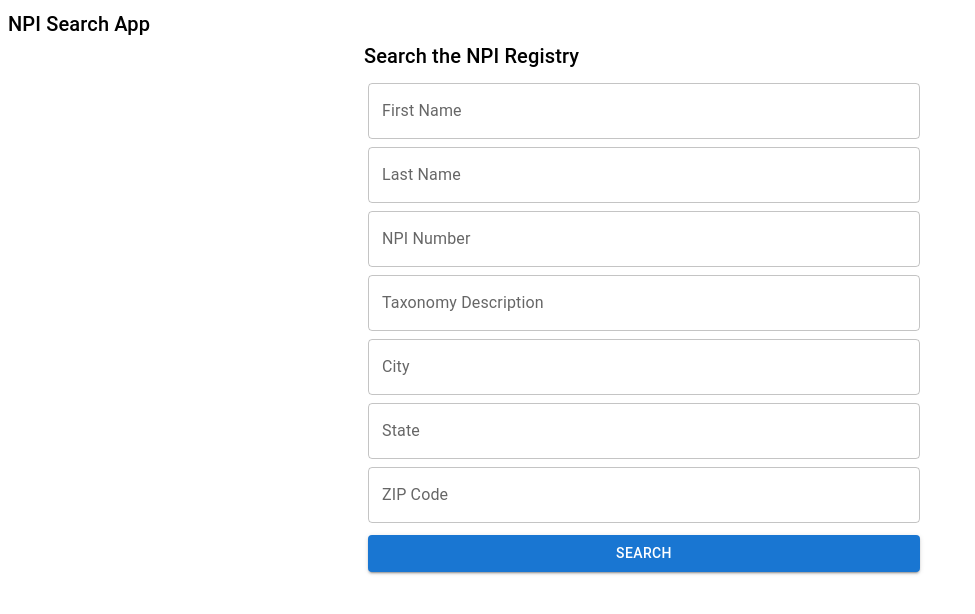
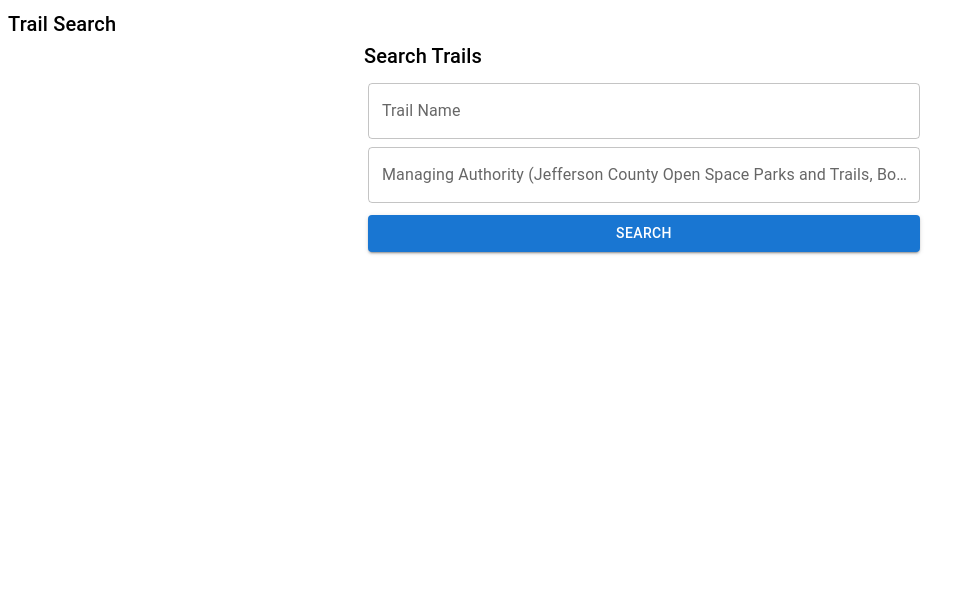
Before and after one commit to brooksmarka/trail-creator, a React (Vite) app in the folder frontend/: page / in a window 1280 px wide. Shown: the top 614 px of the page, without its empty margins (0-975 px from the left). Built offline with nearby package versions, Linux system fonts and the light colour scheme; the HTML template or start-up script is replaced by a standard one.

Commit message:
search works if trail and manager match exactly

```diff
--- a/frontend/index.html
+++ b/frontend/index.html
@@ -4,7 +4,7 @@
     <meta charset="UTF-8" />
     <link rel="icon" type="image" href="/npisearch.webp" />
     <meta name="viewport" content="width=device-width, initial-scale=1.0" />
-    <title>NPI Search</title>
+    <title>Trail Search</title>
   </head>
   <body>
     <div id="root"></div>
--- a/frontend/src/App.tsx
+++ b/frontend/src/App.tsx
@@ -2,17 +2,14 @@ import { useEffect, useState } from 'react'
 import { SearchParams, ResponseData } from '../types.ts';
 import SearchForm from './components/SearchForm.tsx';
 import ProviderList from './components/ProviderList.tsx'
-import PaginationControls from './components/PaginationControls.tsx'
 import { Typography } from '@mui/material';
 
 function App() {
     const [data, setData] = useState<ResponseData | null>(null);
-	const [page, setPage] = useState(0);
 	const [searchParams, setSearchParams] = useState<SearchParams | null>(null);
 
     const handleSearch = async (searchParams: SearchParams) => {
 		setSearchParams(searchParams);
-		setPage(0);
 	}
 
 	useEffect(() => {
@@ -21,14 +18,12 @@ function App() {
 				const filteredParams = Object.fromEntries(
 					Object.entries(searchParams).filter(([_, value]) => value !== undefined)
 				);
-
-				const limit = 50;
-				const skip = page * limit;
-				const queryParams = new URLSearchParams({...filteredParams, limit: limit.toString(), skip: skip.toString()}).toString();
+				const queryParams = new URLSearchParams({...filteredParams});
 
 				try {
 					const response = await fetch(`http://localhost:3001/search?${queryParams}`);
 					const jsonData = await response.json();
+					console.log("jsonData!!!", jsonData)
 					setData(jsonData);
 				} catch (err){
 					console.error("Error fetching data", err)
@@ -36,14 +31,14 @@ function App() {
     		}
 		}
 		fetchData();
-	}, [page, searchParams]);
+	}, [searchParams]);
 
 	return (
 		<div>
-		<Typography variant="h6">NPI Search App</Typography>
+		<Typography variant="h6">Trail Search</Typography>
 		<SearchForm onSearch= { handleSearch} />
-		{data && <ProviderList data={data.results || []} />}
-		{data && <PaginationControls page={page} setPage={setPage} data={data} />}
+		{data && <ProviderList data={data || []} />}
+		{/* {data && <PaginationControls page={page} setPage={setPage} data={data} />} */}
 		</div>
 	);
 }
--- a/frontend/src/components/CustomTableHeader.tsx
+++ b/frontend/src/components/CustomTableHeader.tsx
@@ -10,24 +10,14 @@ const CustomTableHeader = () => {
 		</TableCell>
 		<TableCell align="center">
 			<Typography variant="subtitle1" sx={{ fontWeight: 'bold', fontSize: '1rem' }}>
-				NPI Number
+				Manager
 			</Typography>
 	  	</TableCell>
 	  	<TableCell align="center">
 			<Typography variant="subtitle1" sx={{ fontWeight: 'bold', fontSize: '1rem' }}>
-		  		Primary Practice Address
+		  		Coordinates
 			</Typography>
 	  	</TableCell>
-	  	<TableCell align="center">
-			<Typography variant="subtitle1" sx={{ fontWeight: 'bold', fontSize: '1rem' }}>
-		  		Phone
-			</Typography>
-	  	</TableCell>
-		<TableCell align="center">
-			<Typography variant="subtitle1" sx={{ fontWeight: 'bold', fontSize: '1rem' }}>
-				Primary Taxonomy
-			</Typography>
-		</TableCell>
 	</TableRow>
   );
 };
--- a/frontend/src/components/ProviderTable.tsx
+++ b/frontend/src/components/ProviderTable.tsx
@@ -1,38 +1,44 @@
 import { Table, TableBody, TableCell, TableContainer, TableHead, TableRow, Typography, Paper } from '@mui/material';
-import CustomTableHeader from './CustomTableHeader';
-import { ProviderTableProps } from '../../types';
+import { TrailTableProps } from '../../types';
 
-const ProviderTable = ({ data, handleClickOpen }: ProviderTableProps) => {
+
+const ProviderTable = ({ data, handleClickOpen }: TrailTableProps) => {
+    console.log('data', data);
+
     return (
         <TableContainer component={Paper}>
             <Table sx={{ minWidth: 650 }} aria-label="simple table">
                 <TableHead>
-				<CustomTableHeader />
+                    <TableRow>
+                        <TableCell>Name</TableCell>
+                        <TableCell>Manager</TableCell>
+                        <TableCell>Coordinates</TableCell>
+                    </TableRow>
                 </TableHead>
                 <TableBody>
-				{data?.map((provider, index) => (
+                    {data.features.map((feature, featureIndex) => (
                         <TableRow
-						key={index}
+                            key={featureIndex}
                             sx={{ '&:hover': { backgroundColor: '#f6f9fc' }, cursor: 'pointer' }}
-						onClick={() => handleClickOpen(provider)}
+                            //onClick={() => handleClickOpen(feature)}
                         >
                             <TableCell component="th" scope="row">
-							{provider.basic.organization_name || `${provider.basic.first_name} ${provider.basic.last_name}`}
+                                {feature.attributes.name}
                             </TableCell>
-						<TableCell align="center">{provider.number}</TableCell>
+                            <TableCell align="center">
+                                {feature.attributes.manager}
+                            </TableCell>
                             <TableCell align="center">
                                 <Typography variant="body2">
-								{provider.addresses[1].address_1} {provider.addresses[1].city}, {provider.addresses[1].state} {provider.addresses[1].postal_code}
+									{JSON.stringify(feature.geometry.paths[0])}
                                 </Typography>
                             </TableCell>
-						<TableCell align="center">{provider.addresses[1].telephone_number || provider.addresses[0].telephone_number}</TableCell>
-						<TableCell align="center">{provider.taxonomies?.[0]?.desc || "No description available"}</TableCell>
                         </TableRow>
                     ))}
                 </TableBody>
             </Table>
         </TableContainer>
     );
-};
+}
 
 export default ProviderTable;
--- a/frontend/src/components/SearchForm.tsx
+++ b/frontend/src/components/SearchForm.tsx
@@ -5,25 +5,10 @@ import { SearchFormProps } from '../../types';
 
 function SearchForm({ onSearch }: SearchFormProps) {
 
-  const isValidState = (state:string) => state.length ==2 && /^[a-zA-Z]+$/.test(state);
-  const isValidZip = (zip:string) => /^\d{5}(-\d{4})?$/.test(zip);
-  const isValidNpiNumber = (npi:string) => /^\d{10}$/.test(npi);
-
   const [formData, setFormData] = useState({
-    firstName: '',
-    lastName: '',
-    npiNumber: '',
-    taxonomy: '',
-    city: '',
-    state: '',
-    zip: ''
+    name: '',
+    manager: '',
   });
-
-  const [errors, setErrors] = useState({
-    state: false,
-    zip: false,
-    npiNumber: false
-  })
 
   const handleChange = (event: { target: { name: string; value: string; }; }) => {
     const { name, value } = event.target;
@@ -31,90 +16,31 @@ function SearchForm({ onSearch }: SearchFormProps) {
       ...prevState,
       [name]: value
     }));
-
-    // Some input validations
-    let error = false;
-    if(value.trim() !== ''){
-      if(name === 'state') error = !isValidState(value)
-      else if (name ==='zip') error = !isValidZip(value)
-      else if (name ==='npiNumber') error = !isValidNpiNumber(value)
-    }
-
-    setErrors(prev => ({
-      ...prev,
-      [name]: error
-    }))
-
   };
 
   const handleSubmit = (event: { preventDefault: () => void; }) => {
     event.preventDefault();
-
-    if (!errors.state && !errors.zip && !errors.npiNumber) {
       onSearch(formData);
-    } else {
-      alert("Please correct errors in the form")
-    }
-
   };
 
   return (
     <Container component="main" maxWidth="sm" >
         <Typography variant="h6" gutterBottom>
-            Search the NPI Registry
+            Search Trails
         </Typography>
       <form onSubmit={handleSubmit}>
         <Box sx={{ '& .MuiTextField-root': { m: .5, width: '100%' },display: 'flex', flexDirection: 'column', }}>
           <TextField
-            label="First Name"
-            name="firstName"
-            value={formData.firstName}
+            label="Trail Name"
+            name="name"
+            value={formData.name}
             onChange={handleChange}
           />
           <TextField
-            label="Last Name"
-            name="lastName"
-            value={formData.lastName}
+            label="Managing Authority (Jefferson County Open Space Parks and Trails, Boulder County Parks & Open Space, etc)"
+            name="manager"
+            value={formData.manager}
             onChange={handleChange}
-          />
-          <TextField
-            label="NPI Number"
-            name="npiNumber"
-            value={formData.npiNumber}
-            onChange={handleChange}
-            error={errors.npiNumber}
-            helperText={errors.npiNumber ? "NPI Number must be 10 digits." : ""}
-          />
-          <TextField
-            label="Taxonomy Description"
-            name="taxonomy"
-            value={formData.taxonomy}
-            onChange={handleChange}
-          />
-          <TextField
-            fullWidth
-            label="City"
-            name="city"
-            value={formData.city}
-            onChange={handleChange}
-          />
-          <TextField
-            fullWidth
-            label="State"
-            name="state"
-            value={formData.state}
-            onChange={handleChange}
-            error={errors.state}
-            helperText={errors.state ? "State must be 2 letters." : ""}
-          />
-          <TextField
-            fullWidth
-            label="ZIP Code"
-            name="zip"
-            value={formData.zip}
-            onChange={handleChange}
-            error={errors.zip}
-            helperText={errors.zip ? "ZIP must be 5 digits" : ""}
           />
           <Button fullWidth sx={{mt:1, ml:.5}} type="submit" variant="contained" >
             Search
```
Also changed, not shown: frontend/types.ts (+96 -36 lines), 2 other files (tests, documents, lock files or other folders). Lines whose indentation alone changed are shown as unchanged.
